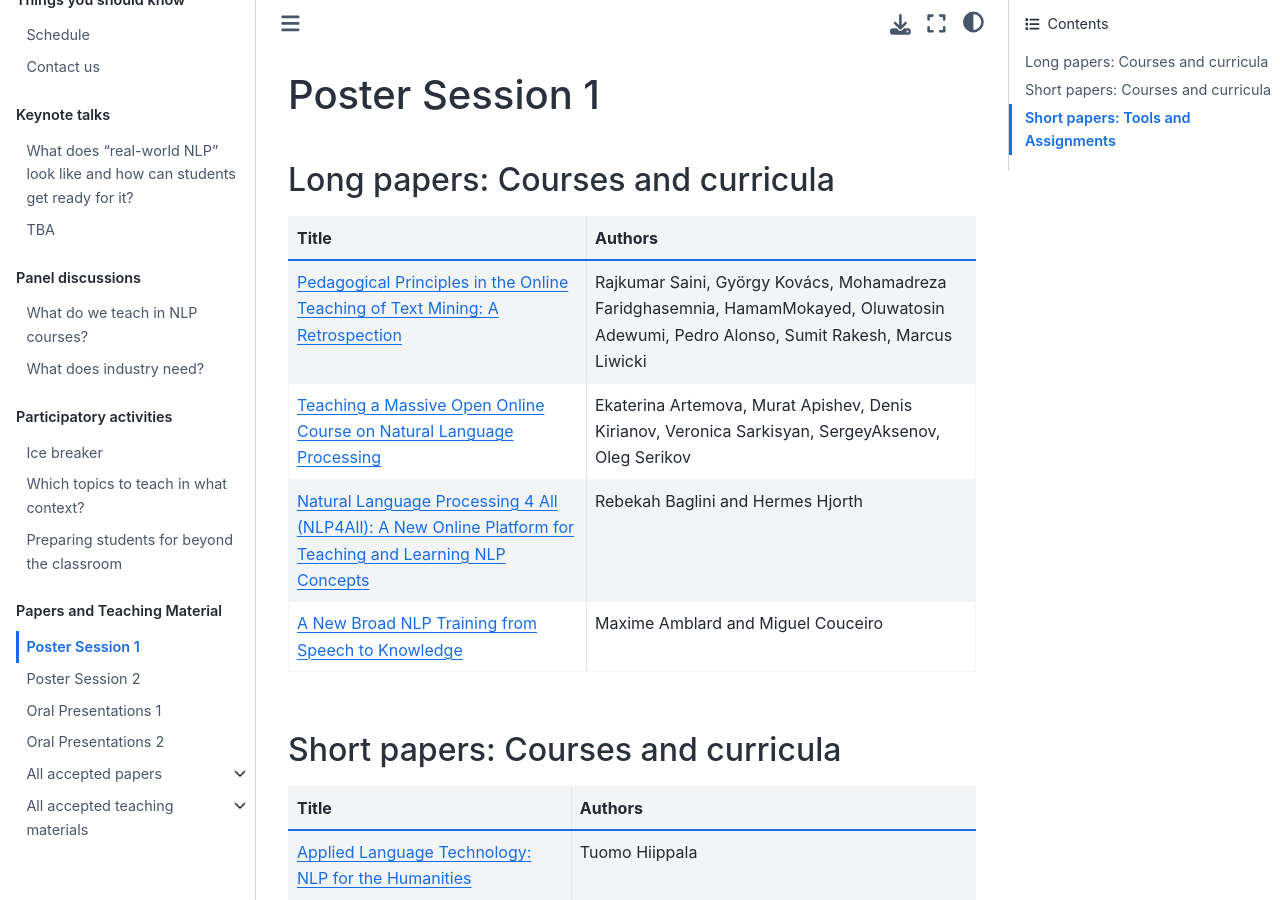
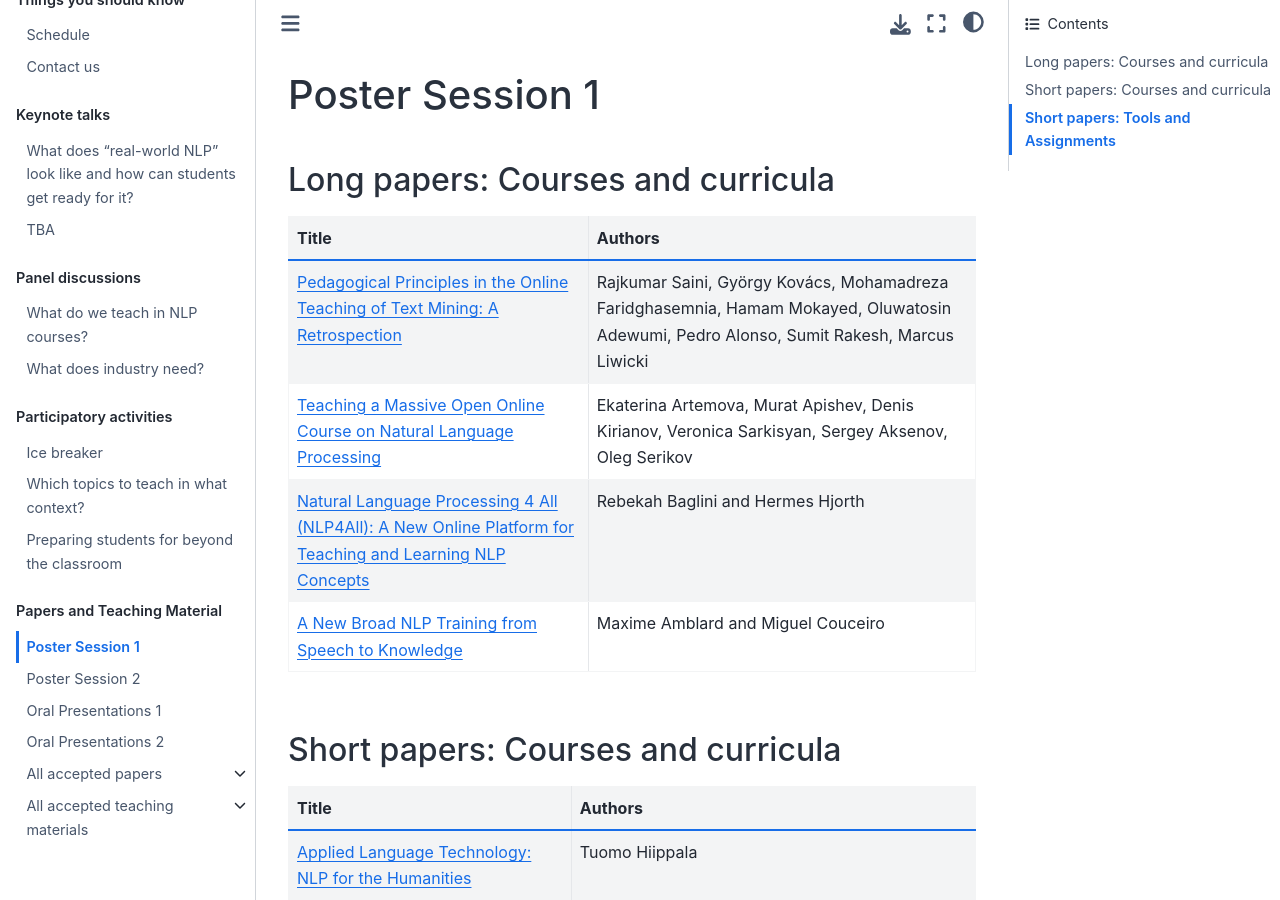
Before and after one commit to TeachingNLP/workshop-book, a Jupyter Book: the page built from posters/poster1.md, in a window 1280 px wide and 900 px high. Built offline with Jupyter Book 1.0.4 settings and Sphinx 7.4.7 and the Sphinx Book theme 1.1.4, drawn with Linux system fonts in a browser that asks for light colours.

Commit message:
updating

```diff
--- a/posters/poster1.md
+++ b/posters/poster1.md
@@ -4,8 +4,8 @@
 
 | Title              |     Authors                          |
 | :---------------- | :------------------------------   |
-| [Pedagogical Principles in the Online Teaching of Text Mining: A Retrospection](../papers/submission19.md) | Rajkumar Saini, György Kovács, Mohamadreza Faridghasemnia, HamamMokayed, Oluwatosin Adewumi, Pedro Alonso, Sumit Rakesh, Marcus Liwicki |
-| [Teaching a Massive Open Online Course on Natural Language Processing](../papers/submission28.md) | Ekaterina Artemova, Murat Apishev, Denis Kirianov, Veronica Sarkisyan, SergeyAksenov, Oleg Serikov |
+| [Pedagogical Principles in the Online Teaching of Text Mining: A Retrospection](../papers/submission19.md) | Rajkumar Saini, György Kovács, Mohamadreza Faridghasemnia, Hamam Mokayed, Oluwatosin Adewumi, Pedro Alonso, Sumit Rakesh, Marcus Liwicki |
+| [Teaching a Massive Open Online Course on Natural Language Processing](../papers/submission28.md) | Ekaterina Artemova, Murat Apishev, Denis Kirianov, Veronica Sarkisyan, Sergey Aksenov, Oleg Serikov |
 | [Natural Language Processing 4 All (NLP4All): A New Online Platform for Teaching and Learning NLP Concepts](../papers/submission38.md) | Rebekah Baglini and Hermes Hjorth |
 | [A New Broad NLP Training from Speech to Knowledge](../papers/submission26.md)| Maxime Amblard and Miguel Couceiro |
 
```
